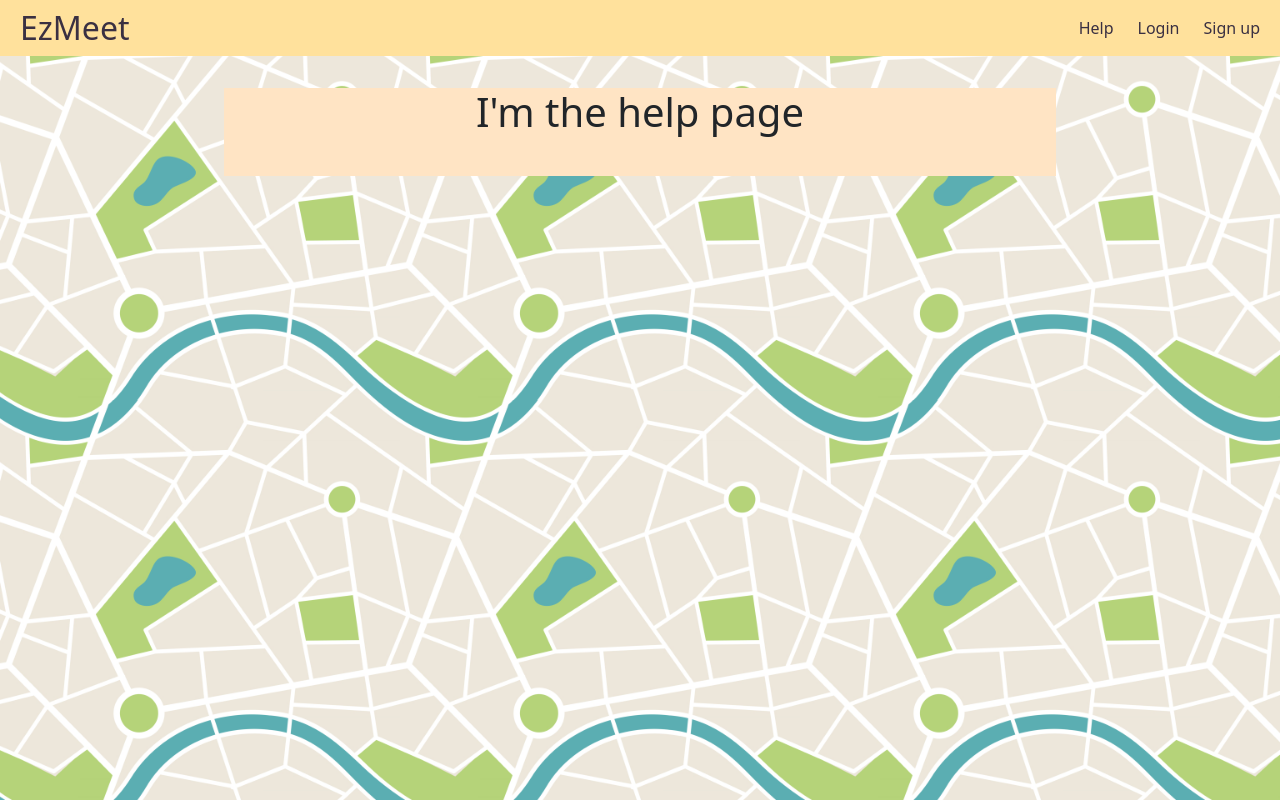
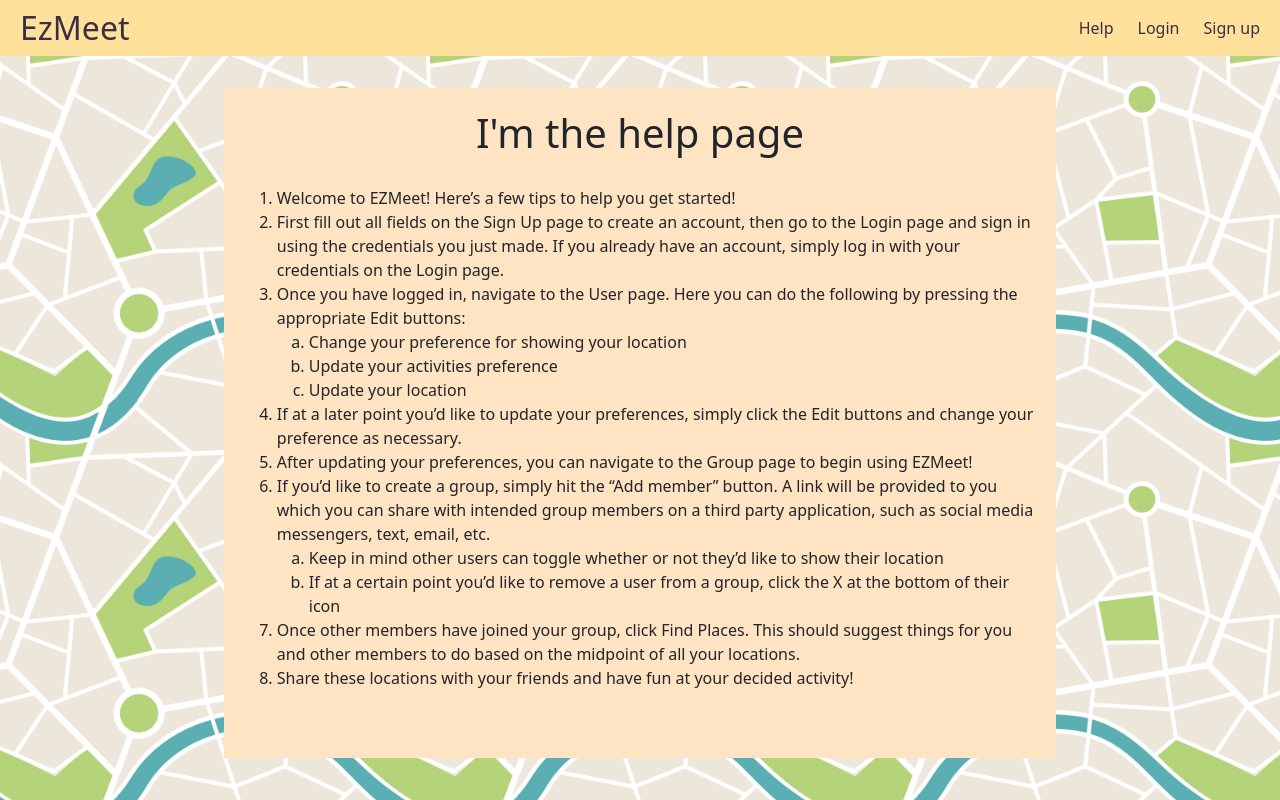
Before and after one commit to CS320EZMeet/EZMeet_React, a React (Create React App) app: page /help in a window 1280 px wide. Built offline with nearby package versions, Linux system fonts and the light colour scheme.

Commit message:
Added User Docs

```diff
--- a/src/index.css
+++ b/src/index.css
@@ -76,3 +76,12 @@ code {
     text-align: center;
     width: 44ch;
 }
+
+.helpHeader {
+    padding-top: 2.5%;
+}
+
+.helpTips {
+    text-align: left;
+    padding: 2.5%;
+}
--- a/src/pages/help.tsx
+++ b/src/pages/help.tsx
@@ -2,7 +2,34 @@ import React from "react";
 
 
 const Help = () => {
-    return (<h1>I'm the help page</h1>)
+    return (
+    <div>
+        <h1 className="helpHeader">I'm the help page</h1>
+
+        <div className="helpTips">
+            <ol>
+                <li>Welcome to EZMeet! Here’s a few tips to help you get started!</li>
+                <li>First fill out all fields on the Sign Up page to create an account, then go to the Login page and sign in using the credentials you just made. If you already have an account, simply log in with your credentials on the Login page.</li>
+                <li>Once you have logged in, navigate to the User page. Here you can do the following by pressing the appropriate Edit buttons:
+                    <ol type="a">
+                        <li>Change your preference for showing your location</li>
+                        <li>Update your activities preference</li>
+                        <li>Update your location</li>
+                    </ol>
+                </li>
+                <li>If at a later point you’d like to update your preferences, simply click the Edit buttons and change your preference as necessary.</li>
+                <li>After updating your preferences, you can navigate to the Group page to begin using EZMeet!</li>
+                <li>If you’d like to create a group, simply hit the “Add member” button. A link will be provided to you which you can share with intended group members on a third party application, such as social media messengers, text, email, etc.
+                    <ol type="a">
+                        <li>Keep in mind other users can toggle whether or not they’d like to show their location</li>
+                        <li>If at a certain point you’d like to remove a user from a group, click the X at the bottom of their icon</li>
+                    </ol>
+                </li>
+                <li>Once other members have joined your group, click Find Places. This should suggest things for you and other members to do based on the midpoint of all your locations.</li>
+                <li>Share these locations with your friends and have fun at your decided activity!</li>
+            </ol>
+        </div>
+    </div>)
 }
 
 export default Help;
```
